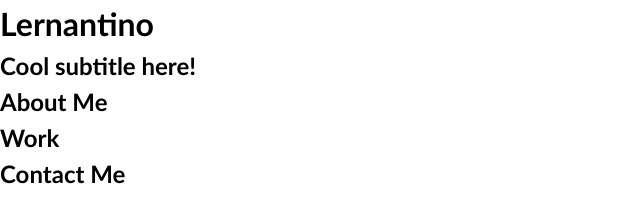
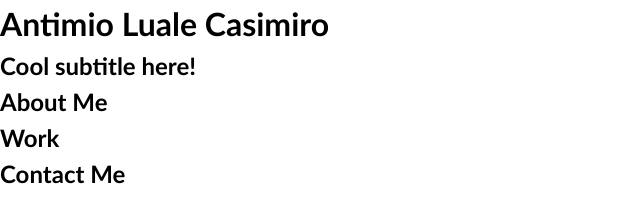
Before and after one commit to Antimio/Antimio-Casimiro-week-2-Responsiveness-challenge, a plain HTML site: page challenge/starter/index.html in a window 1280 px wide. Shown: the whole page, without its empty margins (0-640 px from the left). Drawn offline with Linux system fonts and the light colour scheme.

Commit message:
Updated the page title to bear my name

```diff
--- a/challenge/starter/index.html
+++ b/challenge/starter/index.html
@@ -5,14 +5,14 @@
     <meta charset="UTF-8">
     <meta name="viewport" content="width=device-width, initial-scale=1.0">
     <meta http-equiv="X-UA-Compatible" content="ie=edge">
-    <title>Lernantino // Web Developer</title>
+    <title>Antimio Luale Casimiro // Web Developer</title>
     <link rel="stylesheet" href="./css/style.css" />
 </head>
 
 <body>
     <!-- main logo / nav -->
     <header>
-        <h1>Lernantino</h1>
+        <h1>Antimio Luale Casimiro</h1>
         <nav>
         </nav>
     </header>
```
